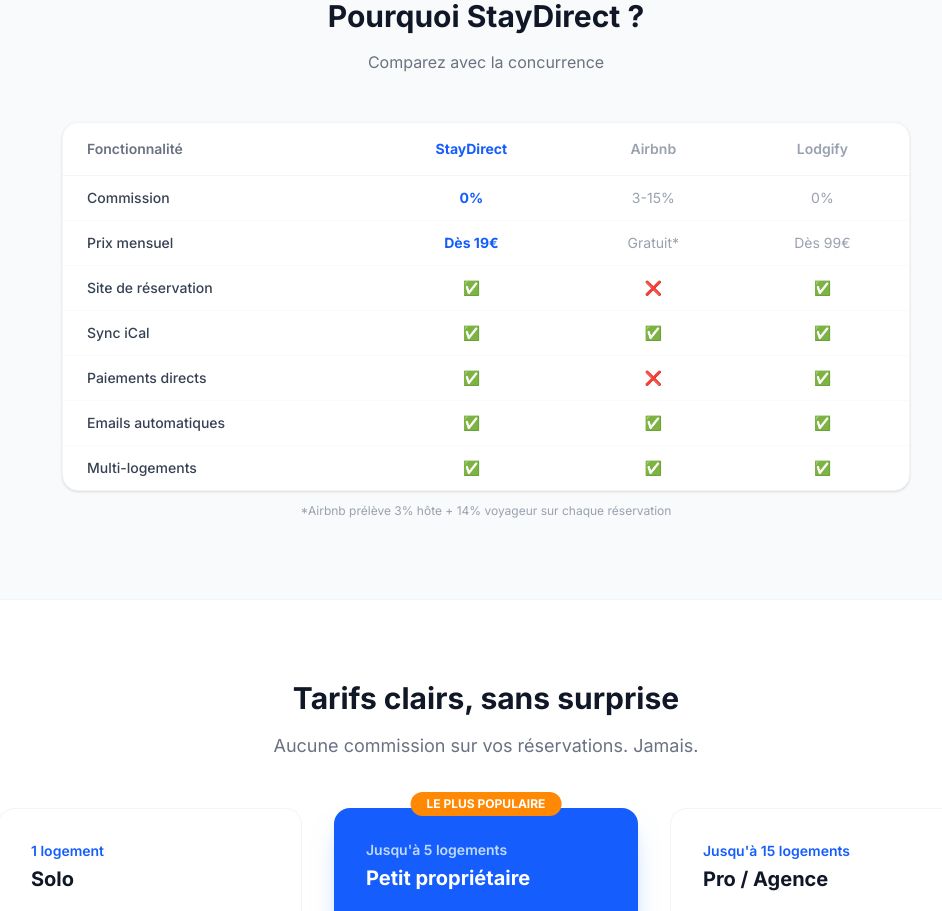
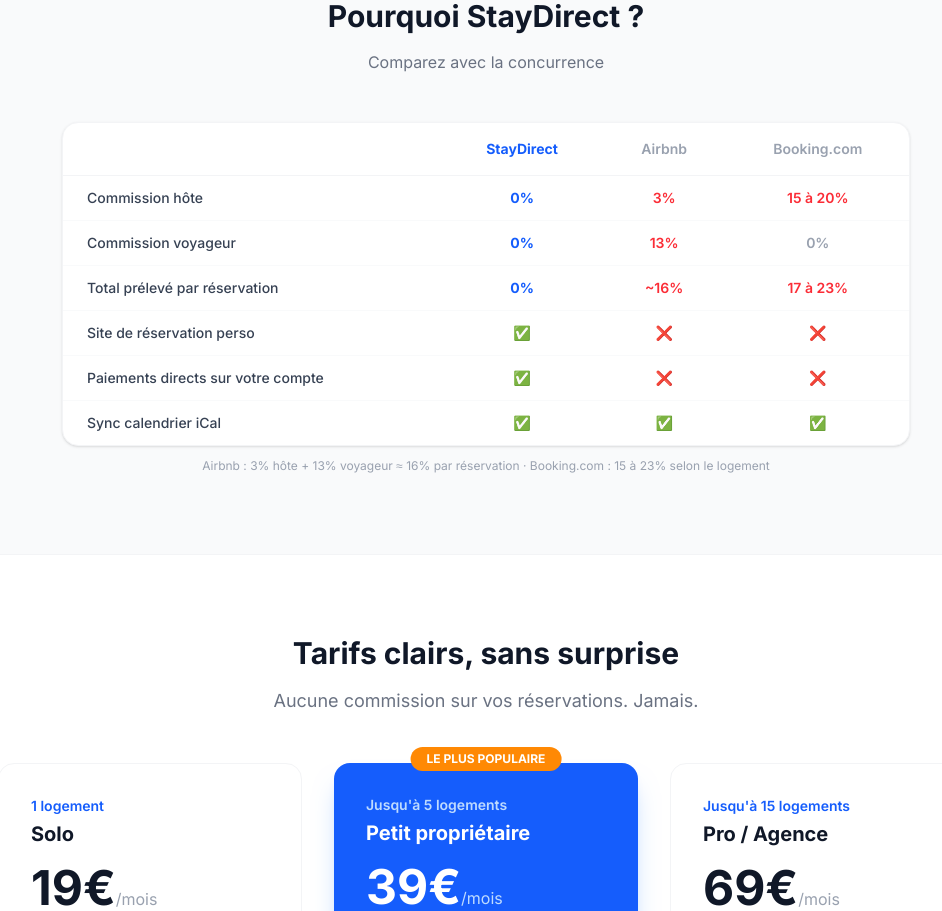
Before and after one commit to bnka36/staydirect, a Next.js app: page / in a window 1280 px wide. Shown: the part 2320-3231 px from the top of the page, without its empty margins (154-1096 px from the left). Built offline with nearby package versions, Linux system fonts and the light colour scheme.

Commit message:
Comparaison : remplace Lodgify par Booking.com avec vrais % de commission

```diff
--- a/app/page.tsx
+++ b/app/page.tsx
@@ -164,33 +164,32 @@ export default function HomePage() {
             <table className="w-full">
               <thead>
                 <tr className="border-b border-gray-100">
-                  <th className="px-6 py-4 text-left text-sm font-semibold text-gray-500">Fonctionnalité</th>
+                  <th className="px-6 py-4 text-left text-sm font-semibold text-gray-500"></th>
                   <th className="px-6 py-4 text-center text-sm font-bold text-blue-600">StayDirect</th>
                   <th className="px-6 py-4 text-center text-sm font-semibold text-gray-400">Airbnb</th>
-                  <th className="px-6 py-4 text-center text-sm font-semibold text-gray-400">Lodgify</th>
+                  <th className="px-6 py-4 text-center text-sm font-semibold text-gray-400">Booking.com</th>
                 </tr>
               </thead>
               <tbody className="divide-y divide-gray-50">
                 {[
-                  ['Commission', '0%', '3-15%', '0%'],
-                  ['Prix mensuel', 'Dès 19€', 'Gratuit*', 'Dès 99€'],
-                  ['Site de réservation', '✅', '❌', '✅'],
-                  ['Sync iCal', '✅', '✅', '✅'],
-                  ['Paiements directs', '✅', '❌', '✅'],
-                  ['Emails automatiques', '✅', '✅', '✅'],
-                  ['Multi-logements', '✅', '✅', '✅'],
-                ].map(([feature, sd, airbnb, lodgify]) => (
+                  ['Commission hôte', '0%', '3%', '15 à 20%'],
+                  ['Commission voyageur', '0%', '13%', '0%'],
+                  ['Total prélevé par réservation', '0%', '~16%', '17 à 23%'],
+                  ['Site de réservation perso', '✅', '❌', '❌'],
+                  ['Paiements directs sur votre compte', '✅', '❌', '❌'],
+                  ['Sync calendrier iCal', '✅', '✅', '✅'],
+                ].map(([feature, sd, airbnb, booking]) => (
                   <tr key={feature} className="hover:bg-gray-50">
                     <td className="px-6 py-3 text-sm text-gray-700 font-medium">{feature}</td>
                     <td className="px-6 py-3 text-center text-sm font-bold text-blue-600">{sd}</td>
-                    <td className="px-6 py-3 text-center text-sm text-gray-400">{airbnb}</td>
-                    <td className="px-6 py-3 text-center text-sm text-gray-400">{lodgify}</td>
+                    <td className={`px-6 py-3 text-center text-sm font-semibold ${airbnb !== '✅' && airbnb !== '0%' ? 'text-red-500' : 'text-gray-400'}`}>{airbnb}</td>
+                    <td className={`px-6 py-3 text-center text-sm font-semibold ${booking !== '✅' && booking !== '0%' ? 'text-red-500' : 'text-gray-400'}`}>{booking}</td>
                   </tr>
                 ))}
               </tbody>
             </table>
           </div>
-          <p className="text-xs text-center text-gray-400 mt-3">*Airbnb prélève 3% hôte + 14% voyageur sur chaque réservation</p>
+          <p className="text-xs text-center text-gray-400 mt-3">Airbnb : 3% hôte + 13% voyageur ≈ 16% par réservation · Booking.com : 15 à 23% selon le logement</p>
         </div>
       </section>
 
```
